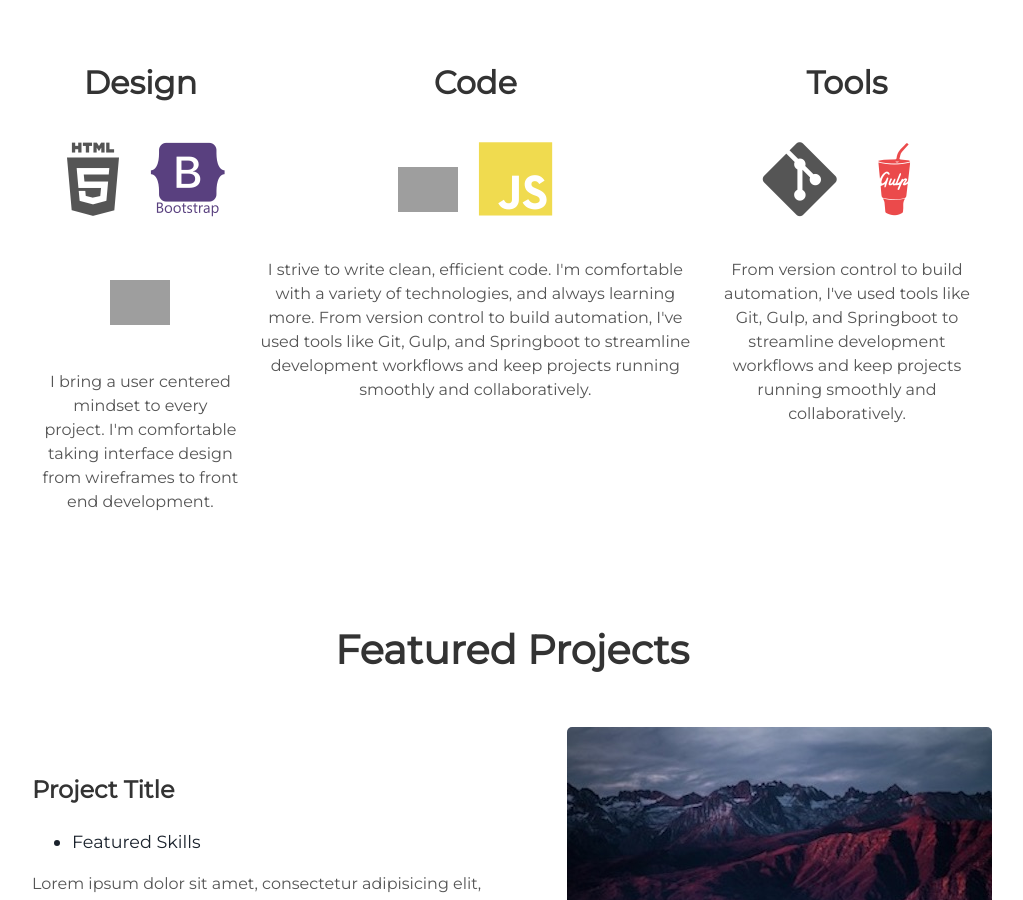
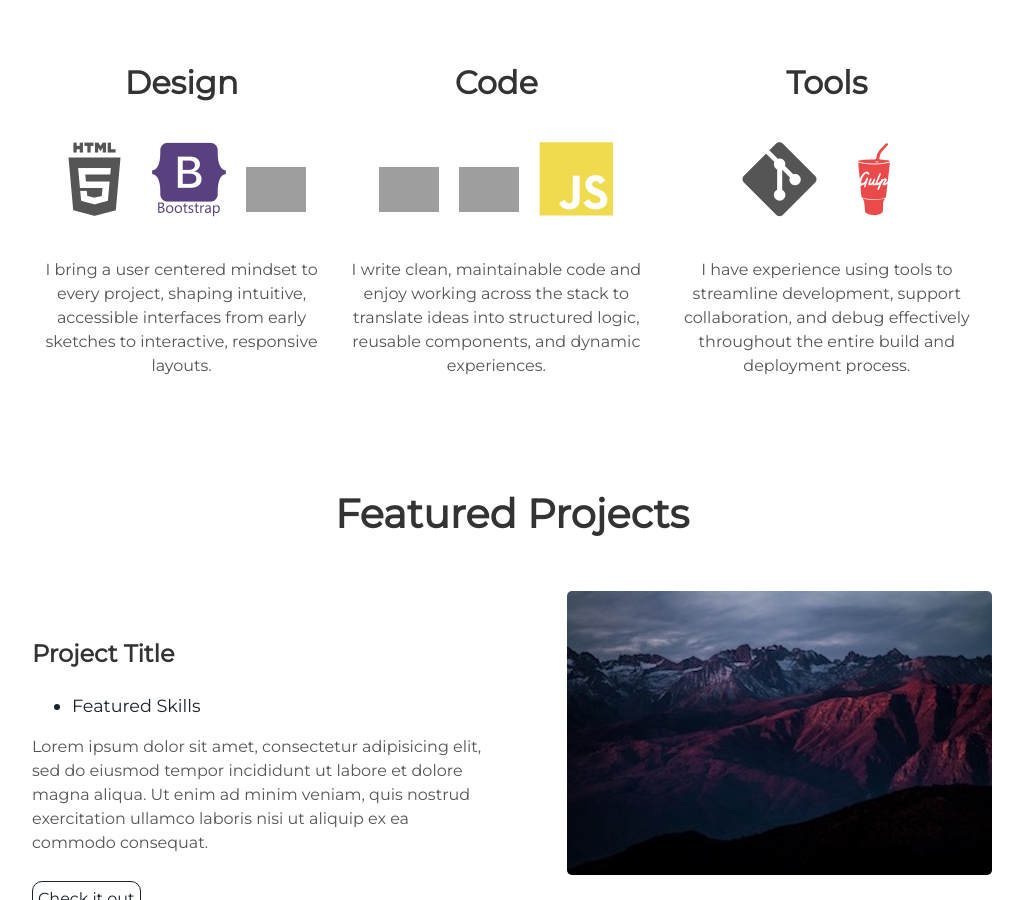
Before and after one commit to shoshannaTM/shoshannaTM.github.io, a Jekyll site: the page built from index.html, in a window 1280 px wide and 900 px high, scrolled down 1132 px. Shown: the whole window, without its empty margins (128-1151 px from the left). Built offline with Jekyll 4.4.1, drawn with Linux system fonts in a browser that asks for light colours; nearby versions of some CDN libraries; grey boxes are pictures that could not be loaded.

Commit message:
About V2

```diff
--- a/_includes/about.html
+++ b/_includes/about.html
@@ -8,24 +8,20 @@
       <i class="devicon-html5-plain-wordmark"></i>
       <i class="devicon-bootstrap-plain-wordmark colored"></i>
       <img src="https://cdn.jsdelivr.net/gh/devicons/devicon/icons/figma/figma-original.svg" alt="Figma logo" style="width: 60px; height: auto;" />
-      <p>I bring a user centered mindset to every project. I'm comfortable taking interface design from wireframes to front end development.</p>
+      <p>I bring a user centered mindset to every project, shaping intuitive, accessible interfaces from early sketches to interactive, responsive layouts. </p>
     </div>
     <div class="tech">
       <h2>Code</h2>
       <img src="https://cdn.jsdelivr.net/gh/devicons/devicon@latest/icons/java/java-original.svg"  alt="Java logo" style="width: 60px; height: auto;" />
-      <i class="devicon-mysql-original colored"></i>
+      <img src="https://cdn.jsdelivr.net/gh/devicons/devicon@latest/icons/azuresqldatabase/azuresqldatabase-original.svg" alt="Sql logo" style="width: 60px; height: auto;" />
       <i class="devicon-javascript-plain colored"></i>
-      <p>I strive to write clean, efficient code. I'm comfortable with a variety of technologies, and always learning more.
-        From version control to build automation, I've used tools like Git, Gulp, and Springboot to streamline development workflows
-         and keep projects running smoothly and collaboratively.
-      </p>
+      <p>I write clean, maintainable code and enjoy working across the stack to translate ideas into structured logic, reusable components, and dynamic experiences. </p>
     </div>
     <div class="tech">
       <h2>Tools</h2>
       <i class="devicon-git-plain"></i>
       <i class="devicon-gulp-plain colored"></i>
       <i class="devicon-spring-original colored"></i>
-      <p>From version control to build automation, I've used tools like Git, Gulp, and Springboot to streamline development workflows
-         and keep projects running smoothly and collaboratively.</p>
+      <p>I have experience using tools to streamline development, support collaboration, and debug effectively throughout the entire build and deployment process.</p>
     </div>
 </div>
```
